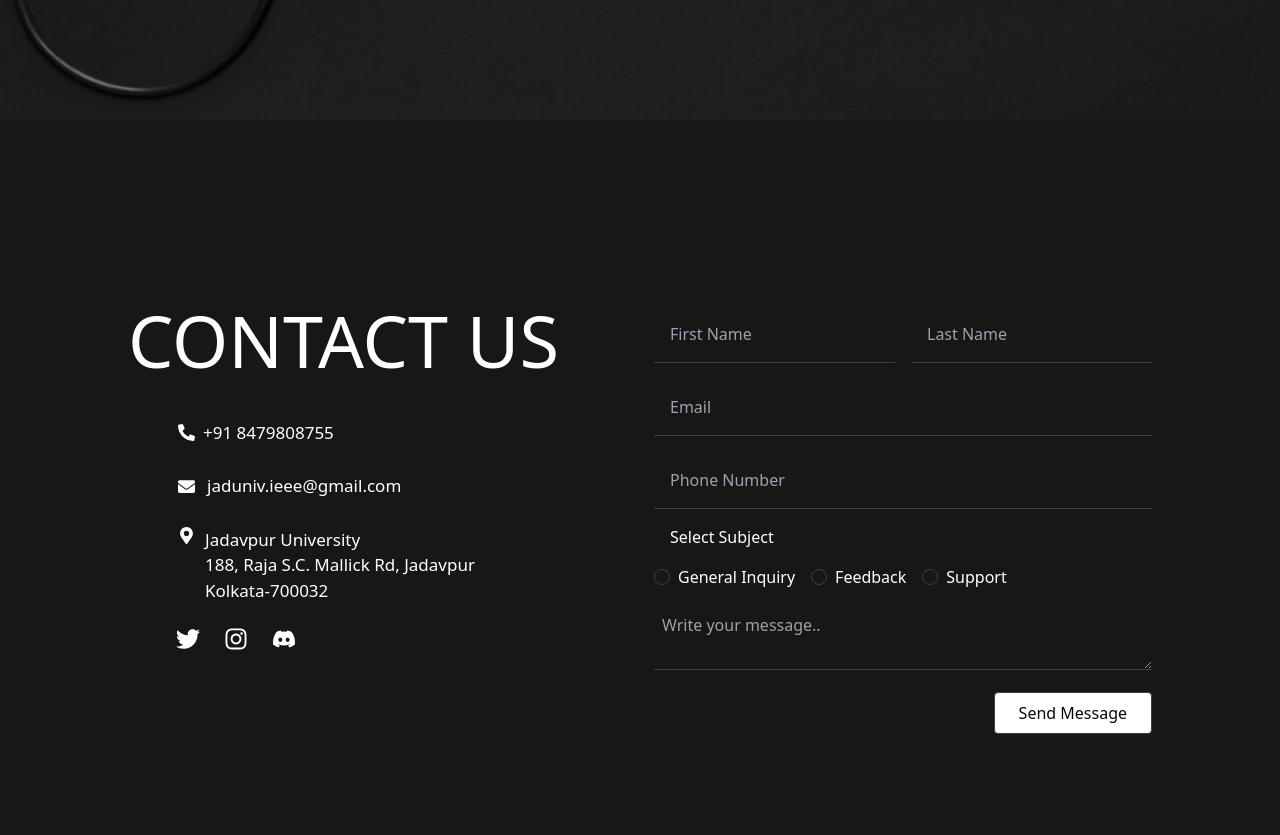
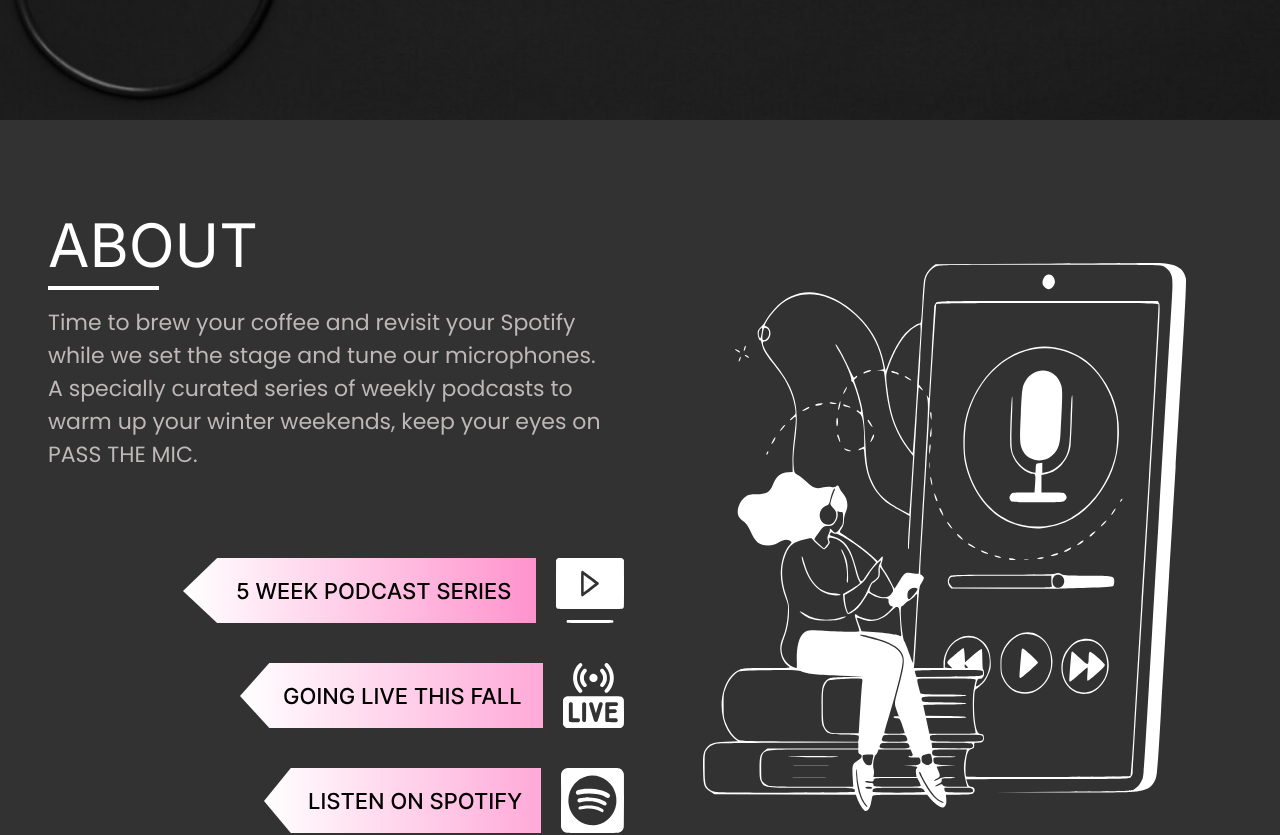
Before and after one commit to ieee-ju/pass-the-mic-24, a React (Vite) app: page / in a window 1280 px wide. Shown: the part 680-1515 px from the top of the page. Built offline with nearby package versions, Linux system fonts and the light colour scheme; no server answers.

Commit message:
Update App.jsx

```diff
--- a/src/App.jsx
+++ b/src/App.jsx
@@ -8,6 +8,7 @@ function App() {
   return (
     <BrowserRouter>
     <Loading/>
+      <About />
       <Routes>
         <Route path="/about" element={<About />} />
       </Routes>
```
